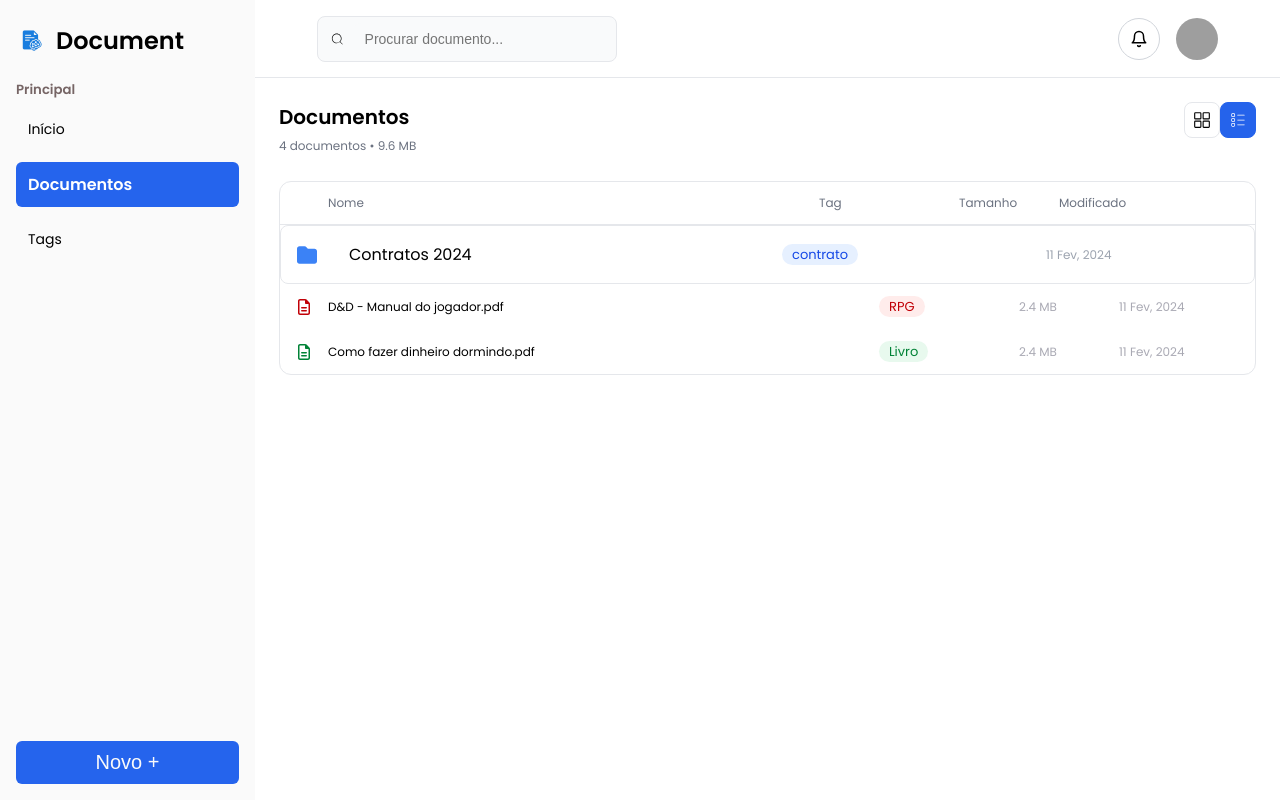
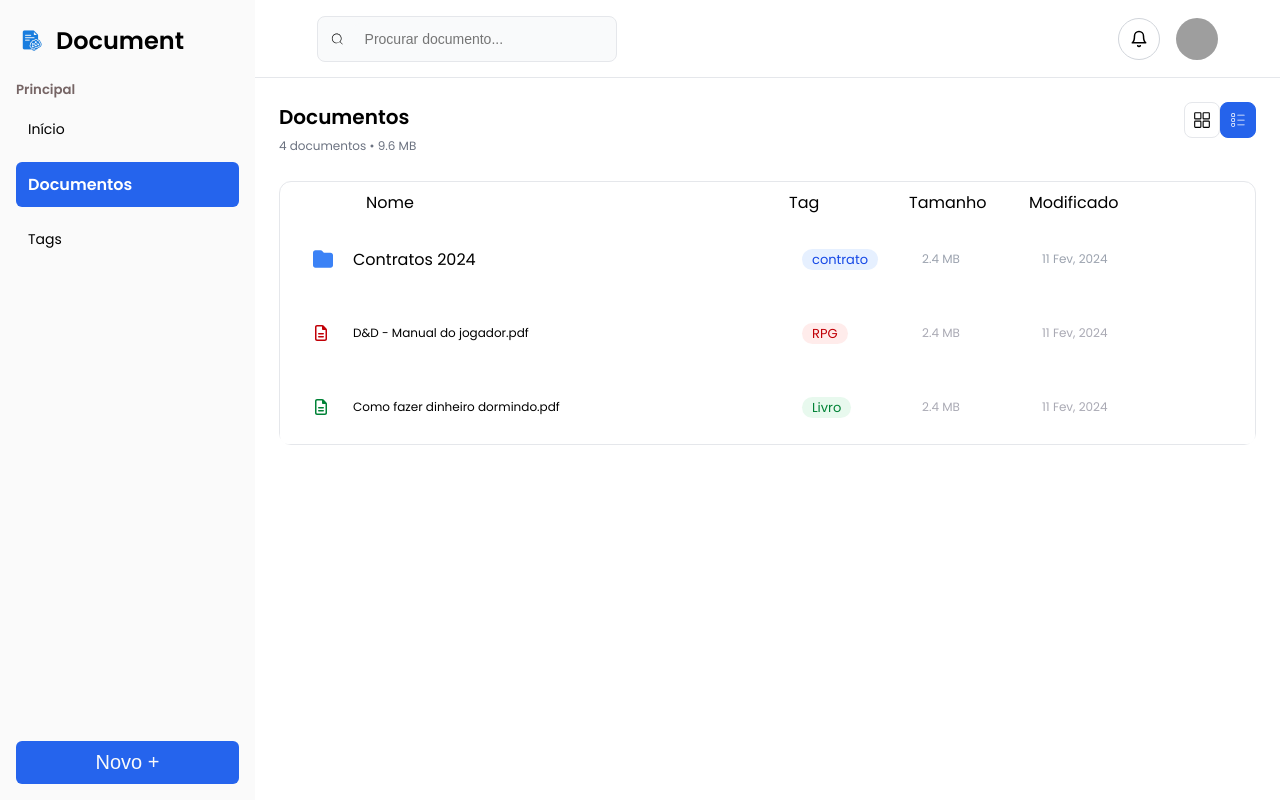
Before and after one commit to GustavoEmanuelGM/-document-rag-chat-front, a React (Vite) app: page /documentos in a window 1280 px wide. Built offline with nearby package versions, Linux system fonts and the light colour scheme; grey boxes are pictures that could not be loaded.

Commit message:
styles updt

```diff
--- a/src/components/Cards/CardBase.jsx
+++ b/src/components/Cards/CardBase.jsx
@@ -2,5 +2,12 @@
 import styles from "./CardBase.module.css";
 
 export default function CardBase({ children }) {
-  return <div className={styles.card}>{children}</div>;
+  return (
+    <div
+      className={styles.card}
+      tabIndex={0}
+    >
+      {children}
+    </div>
+  );
 }
--- a/src/components/Cards/CardBase.module.css
+++ b/src/components/Cards/CardBase.module.css
@@ -1,12 +1,17 @@
 .card {
   background: white;
-  border: 1px solid #e5e7eb;
-  padding: 16px;
+  border: 1px solid transparent;
   border-radius: 8px;
-  transition: 0.2s;
+  padding: 12px 16px;
+  min-height: 56px;
+
+  align-items: center;
+  transition: border-color 0.2s, background-color 0.2s;
+  cursor: pointer;
 }
 
-.card:hover {
+.card:hover,
+.card:focus-visible {
   border-color: #2563eb;
-  cursor: pointer;
+  background-color: #f9fafb;
 }
--- a/src/components/FolderCard.module.css
+++ b/src/components/FolderCard.module.css
@@ -5,8 +5,16 @@
 
 .list {
   grid-template-columns: 40px 1fr 120px 120px 140px 40px;
-  gap: 12px;
+  height: 48px;
+  padding: 0 16px;
+  align-items: center;
 }
+
+.list > * {
+  display: flex;
+  align-items: center;
+}
+
 
 .grid {
   display: flex;
--- a/src/components/UploadCard.jsx
+++ b/src/components/UploadCard.jsx
@@ -7,24 +7,18 @@ function UploadCard({ name, tag, size, listView }) {
   // ===== MODO LISTA =====
   if (listView) {
   return (
-      <div className={styles.uploadWrapper}>
-
-
+    <CardBase>
       <div className={styles.listCard}>
         <FaRegFileLines
           className={`${styles.icon} ${styles[tag.toLowerCase()]} ${styles.listIcon}`}
         />
 
         <span className={styles.name}>{name}</span>
-
         <Tags label={tag} type={tag.toLowerCase()} />
-
         <span className={styles.size}>{size}</span>
-
         <span className={styles.date}>11 Fev, 2024</span>
-
       </div>
-      </div>
+    </CardBase>
   );
 }
 
--- a/src/components/UploadCard.module.css
+++ b/src/components/UploadCard.module.css
@@ -23,18 +23,19 @@
 
 .listCard {
   display: grid;
-  grid-template-columns: 32px 1fr 140px 100px 120px;
+  grid-template-columns: 40px 1fr 120px 120px 140px 40px;
+
+  height: 48px;
+  padding: 0 16px;
   align-items: center;
+}
 
-  padding: 12px 16px;
-  border-radius: 8px;
-  cursor: pointer;
+.listCard > * {
+  display: flex;
+  align-items: center;
 }
 
 
-.listCard:hover {
-  background-color: #f8fafc;
-}
 
 .listCard:last-child {
   border-bottom: none;
--- a/src/pages/Documentos/Documentos.module.css
+++ b/src/pages/Documentos/Documentos.module.css
@@ -7,7 +7,7 @@
 
 
 
-/* ===== HEADER ===== */
+/*  HEADER  */
 .header {
   display: flex;
   justify-content: space-between;
@@ -24,7 +24,7 @@
   color: #6b7280;
 }
 
-/* ===== BOTÕES GRID / LIST ===== */
+/*  BOTÕES GRID / LIST  */
 .actions {
   display: flex;
 
@@ -57,38 +57,31 @@
 }
 
 
-/* ===== GRID ===== */
+/*  GRID  */
 .grid {
   display: grid;
   grid-template-columns: repeat(auto-fill, minmax(220px, 1fr));
   gap: 16px;
 }
 
-/* ===== LIST ===== */
+/*  LIST */
 .list {
   background: #fff;
   border: 1px solid #e5e7eb;
   border-radius: 12px;
-  overflow: hidden;
 }
 
 /* HEADER DA LISTA */
 .listHeader {
   display: grid;
-  grid-template-columns:
-    32px
-    1fr
-    140px
-    100px
-    140px
-    40px;
+  grid-template-columns: 70px 1fr 120px 120px 140px 70px;
 
-  padding: 12px 16px;
-  font-size: 12px;
-  font-weight: 500;
-  color: #6b7280;
-  border-bottom: 1px solid #e5e7eb;
+
+  height: 40px;
+  padding: 0 16px;
+  align-items: center;
 }
+
 
 /* Alinhamento */
 .listHeader span {
--- a/src/pages/Documentos/index.jsx
+++ b/src/pages/Documentos/index.jsx
@@ -55,6 +55,7 @@ function Documents() {
                 key={item.id}
                 name={item.name}
                 tag={item.tag}
+                size={item.size}
                 items={item.item}
                 listView={viewMode === "list"}
               />
--- a/src/pages/Home/Home.module.css
+++ b/src/pages/Home/Home.module.css
@@ -16,8 +16,6 @@
 .topcard h3 {
   flex: 1;
 }
-
-
 
 
 .actions {
@@ -69,13 +67,7 @@
 
 .listHeader {
   display: grid;
-  grid-template-columns:
-  32px
-  1fr
-  140px
-  100px
-  140px
-  32px;
+  grid-template-columns: 70px 1fr 120px 120px 140px 70px;
 
   padding: 12px 16px;
   font-size: 12px;
```
Lines whose indentation alone changed are shown as unchanged.
